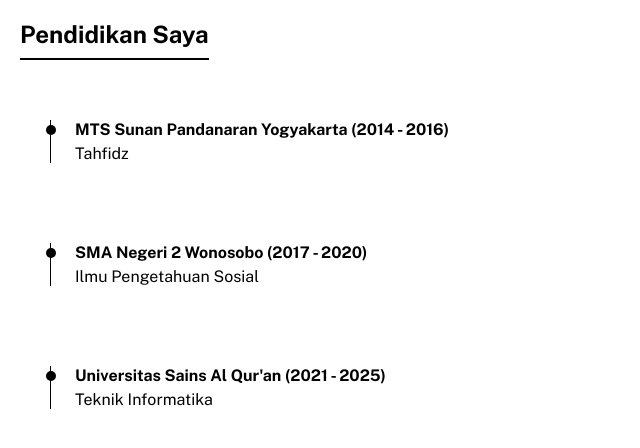
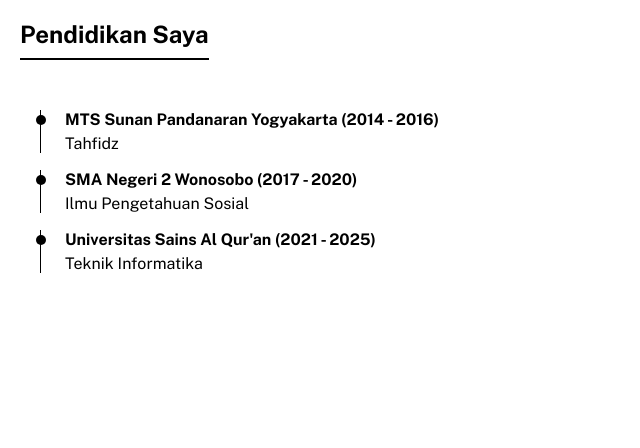
Before and after one commit to superjabs/web-design, a PHP site: page /pendidikan.php in a window 1280 px wide. Shown: the part 84-532 px from the top of the page, without its empty margins (0-640 px from the left). Run offline with PHP 8.4, Linux system fonts and the light colour scheme; data comes from the database, SQL or seed files in the repository.

Commit message:
change pendidika style

```diff
--- a/assets/css/style.css
+++ b/assets/css/style.css
@@ -139,10 +139,10 @@ nav a {
 }
 
 .slider-nav a {
-  width: 0.5rem;
-  height: 0.5rem;
+  width: 0.8rem;
+  height: 0.8rem;
   border-radius: 50%;
-  background-color: #fff;
+  background-color: #ffffff;
   opacity: 0.75;
   transition: opacity ease 250ms;
 }
@@ -285,7 +285,7 @@ li {
 
 /* timeline */
 .timeline-section {
-  padding: 40px;
+  padding: 30px;
 }
 
 .timeline-items {
@@ -308,7 +308,7 @@ li {
   position: relative;
 }
 .timeline-item:last-child {
-  margin-bottom: 0;
+  margin-bottom: -50px;
 }
 .timeline-item {
   padding-left: 35px;
```
